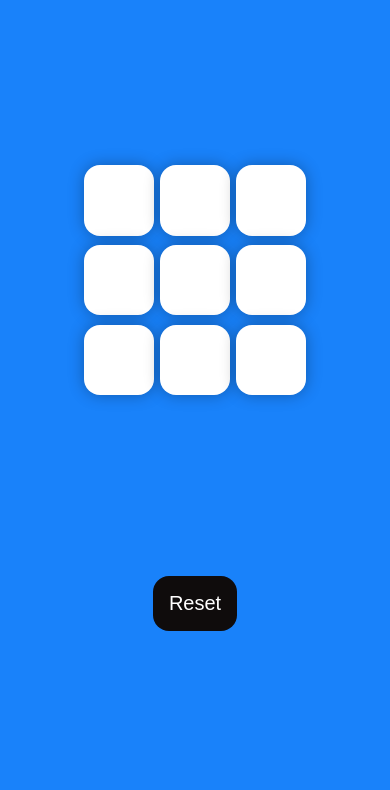
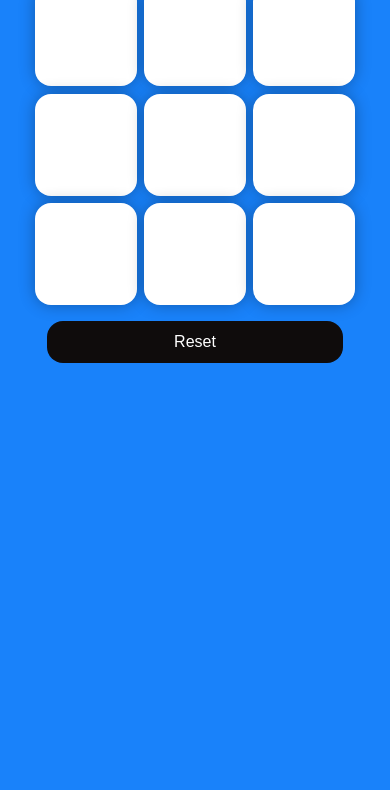
Before and after one commit to shivaprasadgopu/Tic-Tac-Toe-Game, a plain HTML site: page TicTacToe/index.html in a window 390 px wide. Shown: the part 52-842 px from the top of the page. Drawn offline with Linux system fonts and the light colour scheme.

Commit message:
Update sytle.css

```diff
--- a/TicTacToe/sytle.css
+++ b/TicTacToe/sytle.css
@@ -66,4 +66,45 @@ body {
 }
 .hide{
     display:none;
+}@media (max-width: 600px) {
+    body {
+        padding: 10px;
+    }
+
+    h1 {
+        font-size: 6vmin;
+    }
+
+    .container {
+        height: auto;
+        flex-direction: column;
+    }
+
+    .game {
+        width: 90vmin;
+        height: auto;
+        gap: 2vmin;
+    }
+
+    .box {
+        width: 26vmin;
+        height: 26vmin;
+        font-size: 10vmin;
+    }
+
+    #reset-btn,
+    #new-btn {
+        width: 80%;
+        margin-top: 1rem;
+        font-size: 1rem;
+        padding: 0.75rem;
+    }
+
+    #msg {
+        font-size: 6vmin;
+    }
+
+    .msg-container {
+        height: auto;
+    }
 }
```
